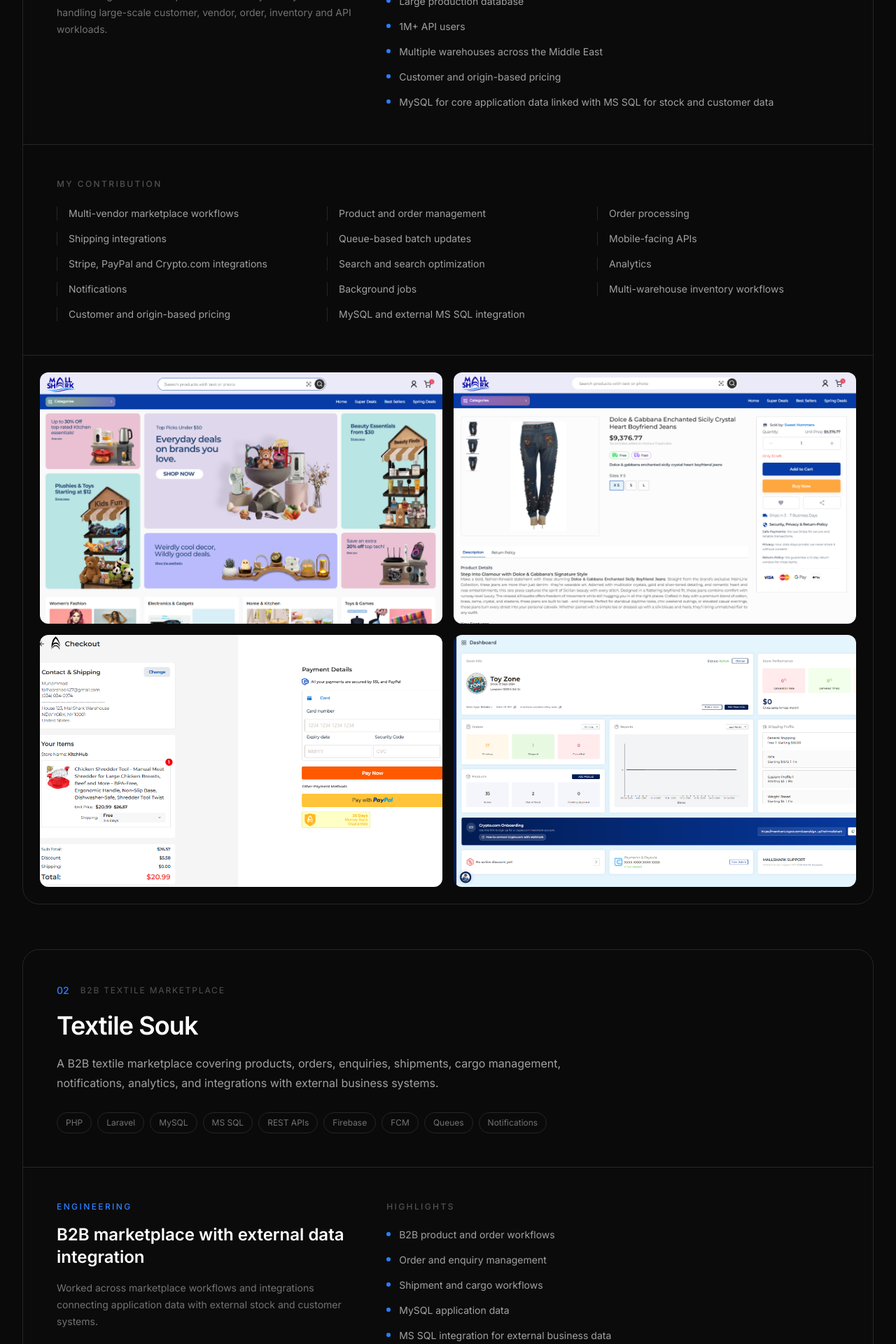
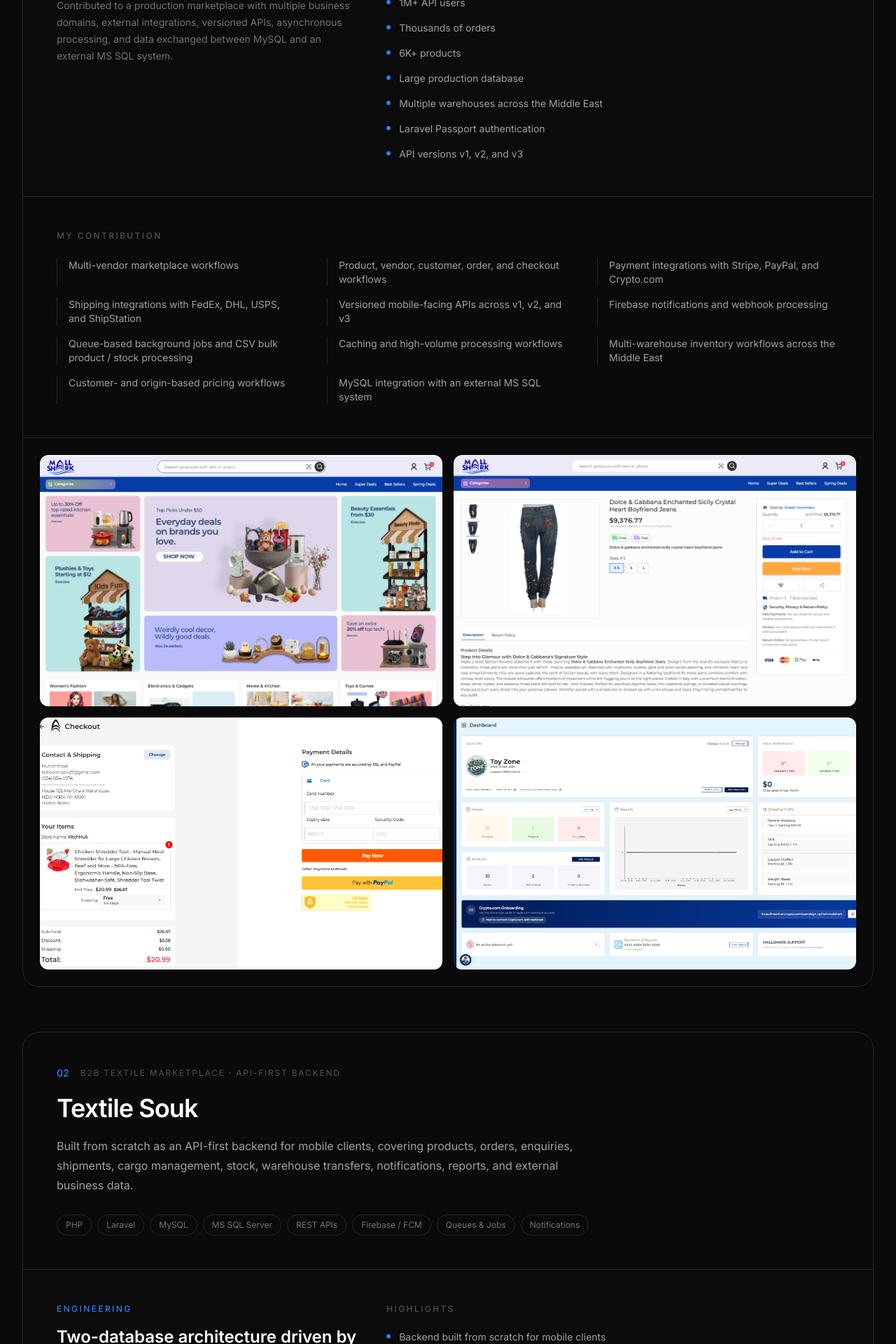
Before and after one commit to imiantalha/Portfolio, a Next.js app: page / in a window 1280 px wide. Shown: the part 3860-5780 px from the top of the page at 70% size. Built offline with nearby package versions, Linux system fonts and the light colour scheme.

Commit message:
feat(projects): add production-focused engineering case studies

```diff
--- a/app/data/projects.ts
+++ b/app/data/projects.ts
@@ -8,6 +8,7 @@
   title: string;
   category: string;
   description: string;
+  role: string;
   technologies: string[];
   contributions: string[];
   architecture?: {
@@ -20,6 +21,10 @@
     description: string;
     approach: string[];
   }[];
+  impact?: {
+    title: string;
+    description: string;
+  };
   gallery: ProjectImage[];
 };
 
@@ -27,177 +32,169 @@
   number: "01",
   title: "Mallshark",
   category: "Multi-Vendor E-commerce Marketplace",
-
   description:
-    "A production multi-vendor e-commerce marketplace covering vendors, customers, products, orders, shipping, payments, search, analytics, notifications, and mobile-facing APIs.",
-
+    "A production multi-vendor e-commerce marketplace covering vendors, customers, products, orders, checkout, payments, shipping, search, notifications, inventory, reporting, and mobile-facing APIs.",
+  role: "Backend / Full-Stack Software Engineer",
   technologies: [
     "PHP",
     "Laravel",
     "MySQL",
+    "Laravel Passport",
     "REST APIs",
     "Stripe",
     "PayPal",
     "Crypto.com",
+    "FedEx",
+    "DHL",
+    "USPS",
+    "ShipStation",
     "Algolia",
     "Meilisearch",
-    "Queues",
-    "Webhooks",
+    "Firebase / FCM",
+    "Queues & Jobs",
   ],
-
   contributions: [
     "Multi-vendor marketplace workflows",
-    "Product and order management",
-    "Order processing",
-    "Shipping integrations",
-    "Queue-based batch updates",
-    "Mobile-facing APIs",
-    "Stripe, PayPal and Crypto.com integrations",
-    "Search and search optimization",
-    "Analytics",
-    "Notifications",
-    "Background jobs",
-    "Multi-warehouse inventory workflows",
-    "Customer and origin-based pricing",
-    "MySQL and external MS SQL integration",
+    "Product, vendor, customer, order, and checkout workflows",
+    "Payment integrations with Stripe, PayPal, and Crypto.com",
+    "Shipping integrations with FedEx, DHL, USPS, and ShipStation",
+    "Versioned mobile-facing APIs across v1, v2, and v3",
+    "Firebase notifications and webhook processing",
+    "Queue-based background jobs and CSV bulk product / stock processing",
+    "Caching and high-volume processing workflows",
+    "Multi-warehouse inventory workflows across the Middle East",
+    "Customer- and origin-based pricing workflows",
+    "MySQL integration with an external MS SQL system",
   ],
-
   architecture: {
     title: "Production-scale marketplace engineering",
     description:
-      "Worked across core marketplace workflows and integrations, contributing to the development and delivery of a system handling large-scale customer, vendor, order, inventory and API workloads.",
-
+      "Contributed to a production marketplace with multiple business domains, external integrations, versioned APIs, asynchronous processing, and data exchanged between MySQL and an external MS SQL system.",
     results: [
       "200+ vendors",
       "1M+ customers",
+      "1M+ API users",
       "Thousands of orders",
+      "6K+ products",
       "Large production database",
-      "1M+ API users",
       "Multiple warehouses across the Middle East",
-      "Customer and origin-based pricing",
-      "MySQL for core application data linked with MS SQL for stock and customer data",
+      "Laravel Passport authentication",
+      "API versions v1, v2, and v3",
     ],
   },
-
   challenges: [
     {
-      title: "Search infrastructure",
+      title: "Algolia → self-hosted Meilisearch migration",
       description:
-        "The platform used Algolia for product search. As search usage grew, recurring cost and dependency on an external search service became important infrastructure considerations.",
+        "The existing production search implementation used Algolia. I migrated the search system to self-hosted Meilisearch to remove the third-party search dependency while maintaining the application's search functionality.",
       approach: [
-        "Evaluated a self-hosted Meilisearch approach",
-        "Considered infrastructure ownership and recurring search costs",
-        "Planned search capabilities around the existing product catalogue",
+        "Replaced the production search dependency with self-hosted Meilisearch",
+        "Migrated the application search integration and product search workflow",
+        "Removed approximately $100/month in recurring search cost",
       ],
     },
     {
-      title: "Multi-database integration",
+      title: "Multi-carrier shipping integrations",
       description:
-        "The application used MySQL for core application data while integrating with an external MS SQL system for stock and customer information.",
+        "The marketplace needed to work with multiple shipping authorities and services rather than relying on a single carrier integration.",
       approach: [
-        "Connected application workflows across database systems",
-        "Handled stock and customer data integration",
-        "Worked around differences between application and external business data",
+        "Integrated FedEx, DHL, USPS, and ShipStation",
+        "Implemented shipment creation and label generation workflows",
+        "Supported tracking URLs across carrier integrations",
       ],
     },
     {
-      title: "High-volume processing",
+      title: "Multi-database business workflows",
       description:
-        "Several marketplace workflows required background processing rather than performing large operations synchronously inside HTTP requests.",
+        "Core application data lived in MySQL while stock and customer-related information also came from an external MS SQL system.",
       approach: [
-        "Used queues and background jobs",
-        "Processed batch operations asynchronously",
-        "Separated long-running work from user-facing requests",
+        "Connected application workflows across MySQL and MS SQL",
+        "Integrated stock and customer data into marketplace operations",
+        "Handled business workflows spanning different data sources",
       ],
     },
   ],
-
+  impact: {
+    title: "A measurable infrastructure decision",
+    description:
+      "The Algolia-to-Meilisearch migration removed approximately $100/month in recurring search cost without claiming an unmeasured performance improvement.",
+  },
   gallery: [
-    {
-      src: "/images/mallshark/explore.png",
-      alt: "Mallshark explore",
-    },
-    {
-      src: "/images/mallshark/product.png",
-      alt: "Mallshark products",
-    },
-    {
-      src: "/images/mallshark/checkout.png",
-      alt: "Mallshark checkout",
-    },
-    {
-      src: "/images/mallshark/seller-center.png",
-      alt: "Mallshark seller center",
-    },
+    { src: "/images/mallshark/explore.png", alt: "Mallshark product exploration interface" },
+    { src: "/images/mallshark/product.png", alt: "Mallshark product management interface" },
+    { src: "/images/mallshark/checkout.png", alt: "Mallshark checkout interface" },
+    { src: "/images/mallshark/seller-center.png", alt: "Mallshark seller center interface" },
   ],
 };
 
 export const textileSouk: Project = {
   number: "02",
   title: "Textile Souk",
-  category: "B2B Textile Marketplace",
-
+  category: "B2B Textile Marketplace · API-First Backend",
   description:
-    "A B2B textile marketplace covering products, orders, enquiries, shipments, cargo management, notifications, analytics, and integrations with external business systems.",
-
+    "Built from scratch as an API-first backend for mobile clients, covering products, orders, enquiries, shipments, cargo management, stock, warehouse transfers, notifications, reports, and external business data.",
+  role: "Backend Engineer",
   technologies: [
     "PHP",
     "Laravel",
     "MySQL",
-    "MS SQL",
+    "MS SQL Server",
     "REST APIs",
-    "Firebase",
-    "FCM",
-    "Queues",
+    "Firebase / FCM",
+    "Queues & Jobs",
     "Notifications",
   ],
-
   contributions: [
-    "Product management",
-    "Order management",
+    "Built the backend and REST API system from scratch for mobile clients",
+    "Product and order management",
     "Enquiry workflows",
-    "Shipment management",
-    "Cargo management",
-    "Analytics",
-    "REST APIs",
+    "Shipment and cargo management",
+    "Stock management and warehouse stock transfers",
     "Firebase push notifications",
-    "External database integration",
-    "Customer and stock data workflows",
+    "Reports and business workflows",
+    "Integration with an external MS SQL Server system",
   ],
-
   architecture: {
-    title: "B2B marketplace with external data integration",
+    title: "Two-database architecture driven by business data",
     description:
-      "Worked across marketplace workflows and integrations connecting application data with external stock and customer systems.",
-
+      "The application used MySQL for its primary application and workflow records while integrating with MS SQL Server for external stock and pricing data. The separation reflected the business domain: stock and customer / region-specific pricing were maintained in the external system and consumed by the application.",
     results: [
-      "B2B product and order workflows",
-      "Order and enquiry management",
-      "Shipment and cargo workflows",
-      "MySQL application data",
-      "MS SQL integration for external business data",
+      "Backend built from scratch for mobile clients",
+      "MySQL for application records and business workflows",
+      "MS SQL Server for external stock and pricing information",
+      "Customer- and region-specific pricing workflows",
+      "Warehouse stock transfer workflows",
+      "REST API-first architecture",
       "Firebase push notifications",
-      "REST APIs for application clients",
     ],
   },
-
-  gallery: [
+  challenges: [
     {
-      src: "/images/textile-souk/dashboard.png",
-      alt: "Textile Souk dashboard",
+      title: "Customer- and region-specific pricing",
+      description:
+        "Pricing was not simply a single catalogue value. The application needed to use pricing information associated with customers and regions from the external business data system.",
+      approach: [
+        "Integrated the application with the external MS SQL pricing data",
+        "Connected customer and regional context to pricing workflows",
+        "Kept application workflows aligned with external stock and pricing information",
+      ],
     },
     {
-      src: "/images/textile-souk/products.png",
-      alt: "Textile Souk products",
+      title: "API-first mobile backend",
+      description:
+        "There was no traditional web frontend for the product. The backend was designed around REST APIs consumed by mobile clients.",
+      approach: [
+        "Built API endpoints around core marketplace workflows",
+        "Structured product, order, shipment, stock, and notification operations for mobile clients",
+        "Implemented backend business logic independently of a traditional web UI",
+      ],
     },
-    {
-      src: "/images/textile-souk/brands.png",
-      alt: "Textile Souk brands",
-    },
-    {
-      src: "/images/textile-souk/stock.png",
-      alt: "Textile Souk stock transfer",
-    },
+  ],
+  gallery: [
+    { src: "/images/textile-souk/dashboard.png", alt: "Textile Souk dashboard" },
+    { src: "/images/textile-souk/products.png", alt: "Textile Souk products interface" },
+    { src: "/images/textile-souk/brands.png", alt: "Textile Souk brands interface" },
+    { src: "/images/textile-souk/stock.png", alt: "Textile Souk stock transfer interface" },
   ],
 };
 
@@ -205,174 +202,92 @@
   number: "03",
   title: "Employee Management System",
   category: "HR & Employee Management",
-
   description:
-    "An employee management platform covering attendance, leave management, role-based access control, APIs, and a modern application interface.",
-
-  technologies: [
-    "Laravel",
-    "PHP",
-    "Next.js",
-    "React",
-    "REST APIs",
-    "RBAC",
-    "MySQL",
+    "An HR platform covering attendance, leave management, employee workflows, role-based access control, REST APIs, and a modern Next.js / React interface.",
+  role: "Backend / Full-Stack Software Engineer",
+  technologies: ["Laravel", "PHP", "Next.js", "React", "REST APIs", "Sanctum", "RBAC", "MySQL"],
+  contributions: [
+    "Attendance and leave management workflows",
+    "REST API development",
+    "Laravel Sanctum authentication",
+    "Role-based access control",
+    "Next.js / React frontend integration",
+    "Employee data and workflow updates",
+    "Leave recalculation after significant employee data updates",
   ],
-
-  contributions: [
-    "Attendance management",
-    "Leave management",
-    "Role-based access control",
-    "REST API development",
-    "API-to-UI integration",
-    "Frontend development",
-    "Client-facing workflows",
-  ],
-
   architecture: {
-    title: "API-driven employee management platform",
+    title: "API-driven HR application",
     description:
-      "Worked across backend APIs and the application interface to deliver employee management workflows from the API layer through to the user interface.",
-
+      "Worked across the Laravel API and Next.js / React interface, connecting backend business workflows with a modern application UI.",
     results: [
-      "Attendance management",
-      "Leave management",
-      "Role-based access control",
-      "REST APIs",
-      "API-to-UI integration",
+      "Laravel backend",
+      "Next.js / React interface",
+      "Sanctum authentication",
+      "RBAC",
+      "Attendance and leave workflows",
+      "MySQL",
     ],
   },
-
-  gallery: [
-    {
-      src: "/images/ems/dashboard.png",
-      alt: "Employee management system dashboard",
-    },
-  ],
+  gallery: [{ src: "/images/ems/dashboard.png", alt: "Employee management system dashboard" }],
 };
 
 export const pakRailways: Project = {
   number: "04",
   title: "Pak Railways Tender Workflow Management System",
   category: "Enterprise Workflow Management",
-
   description:
-    "An enterprise tender workflow system covering tender search, bid management, shipments, reports, filtering, DataTables, and Excel-based reporting.",
-
-  technologies: [
-    "Laravel",
-    "PHP",
-    "MySQL",
-    "REST APIs",
-    "Algolia",
-    "DataTables",
-    "Excel Export",
-    "RBAC",
+    "An enterprise workflow system covering tenders, bids, orders, shipments, reporting, filters, imports/exports, and a unified dashboard search experience.",
+  role: "Software Engineer",
+  technologies: ["Laravel", "PHP", "MySQL", "Algolia", "DataTables", "Excel Imports / Exports", "RBAC"],
+  contributions: [
+    "Unified dashboard search across relevant enterprise data",
+    "Tender and bid management workflows",
+    "Order and shipment workflows",
+    "Advanced filters and DataTables",
+    "Reports and Excel exports",
+    "Excel imports and bulk addition workflows",
+    "CRUD and enterprise data management",
   ],
-
-  contributions: [
-    "Tender dashboard",
-    "A-T data search",
-    "Category-based search",
-    "Bid management",
-    "Order history",
-    "Shipment management",
-    "Reports",
-    "Advanced filters",
-    "DataTables",
-    "Excel exports",
-    "CRUD workflows",
-    "UI improvements",
-  ],
-
   architecture: {
-    title: "Search-driven enterprise workflow",
+    title: "Unified search for enterprise workflows",
     description:
-      "Worked on an existing enterprise system by implementing improvements across tender search, bid workflows, data tables, reporting and CRUD operations.",
-
+      "Instead of forcing users to navigate separate pages for different information types, dashboard search brought relevant orders, bids, shipments, and other enterprise data into one search experience.",
     results: [
-      "Category-based A-T search",
-      "Bid management workflows",
-      "Shipment management",
+      "Unified dashboard search",
+      "Algolia-powered search",
+      "Bid management",
+      "Order and shipment workflows",
       "Filtered reporting",
-      "Excel report exports",
-      "Search and CRUD workflows on the same page",
+      "Excel imports and exports",
     ],
   },
-
-  gallery: [
-    {
-      src: "/images/pak-railways/dashboard.png",
-      alt: "Pak Railways tender workflow dashboard",
-    },
-  ],
+  gallery: [{ src: "/images/pak-railways/dashboard.png", alt: "Pak Railways tender workflow dashboard" }],
 };
 
 export const doorToDoor: Project = {
   number: "05",
   title: "Door to Door / Fresco Canada",
   category: "Canada-Focused Single-Vendor E-commerce",
-
   description:
-    "A Canada-focused single-vendor e-commerce implementation covering the storefront, authentication, product browsing, categories, and filtered product discovery.",
-
-  technologies: [
-    "Laravel",
-    "PHP",
-    "Blade",
-    "MySQL",
-    "REST APIs",
-    "E-commerce",
-  ],
-
+    "A concise single-vendor e-commerce implementation using Laravel and Blade, covering authentication, product browsing, categories, filtering, and backend integration for a Canada-focused storefront.",
+  role: "Software Engineer",
+  technologies: ["Laravel", "PHP", "Blade", "MySQL", "REST APIs", "E-commerce"],
   contributions: [
-    "Home/dashboard interface",
     "Authentication",
-    "Product listing",
-    "Product categories",
-    "Sidebar category filters",
-    "Product browsing workflows",
+    "Product listing and catalogue workflows",
+    "Category browsing and filtering",
+    "Storefront and dashboard interfaces",
     "Backend integration",
   ],
-
   architecture: {
-    title: "Single-vendor e-commerce platform",
+    title: "Single-vendor e-commerce implementation",
     description:
-      "A single-vendor implementation following the same core e-commerce pattern as Mallshark, adapted specifically for the Canadian market.",
-
-    results: [
-      "Single-vendor architecture",
-      "Blade-based frontend",
-      "Product catalogue",
-      "Category filtering",
-      "Authentication",
-      "Canada-focused implementation",
-    ],
+      "A single-vendor implementation following familiar e-commerce patterns while keeping the architecture and presentation focused on the Canada-focused storefront.",
+    results: ["Single-vendor architecture", "Blade frontend", "Product catalogue", "Category filtering", "Authentication"],
   },
-
-  gallery: [
-    {
-      src: "/images/door-to-door/home.png",
-      alt: "Door to Door e-commerce homepage",
-    },
-  ],
+  gallery: [{ src: "/images/door-to-door/home.png", alt: "Door to Door e-commerce homepage" }],
 };
 
-export const featuredProjects: Project[] = [
-  mallshark,
-  textileSouk,
-];
-
-export const otherProjects: Project[] = [
-  ems,
-  pakRailways,
-  doorToDoor,
-];
-
-export const projects: Project[] = [
-  mallshark,
-  textileSouk,
-  ems,
-  pakRailways,
-  doorToDoor,
-];
+export const featuredProjects: Project[] = [mallshark, textileSouk];
+export const otherProjects: Project[] = [ems, pakRailways, doorToDoor];
+export const projects: Project[] = [mallshark, textileSouk, ems, pakRailways, doorToDoor];
```
